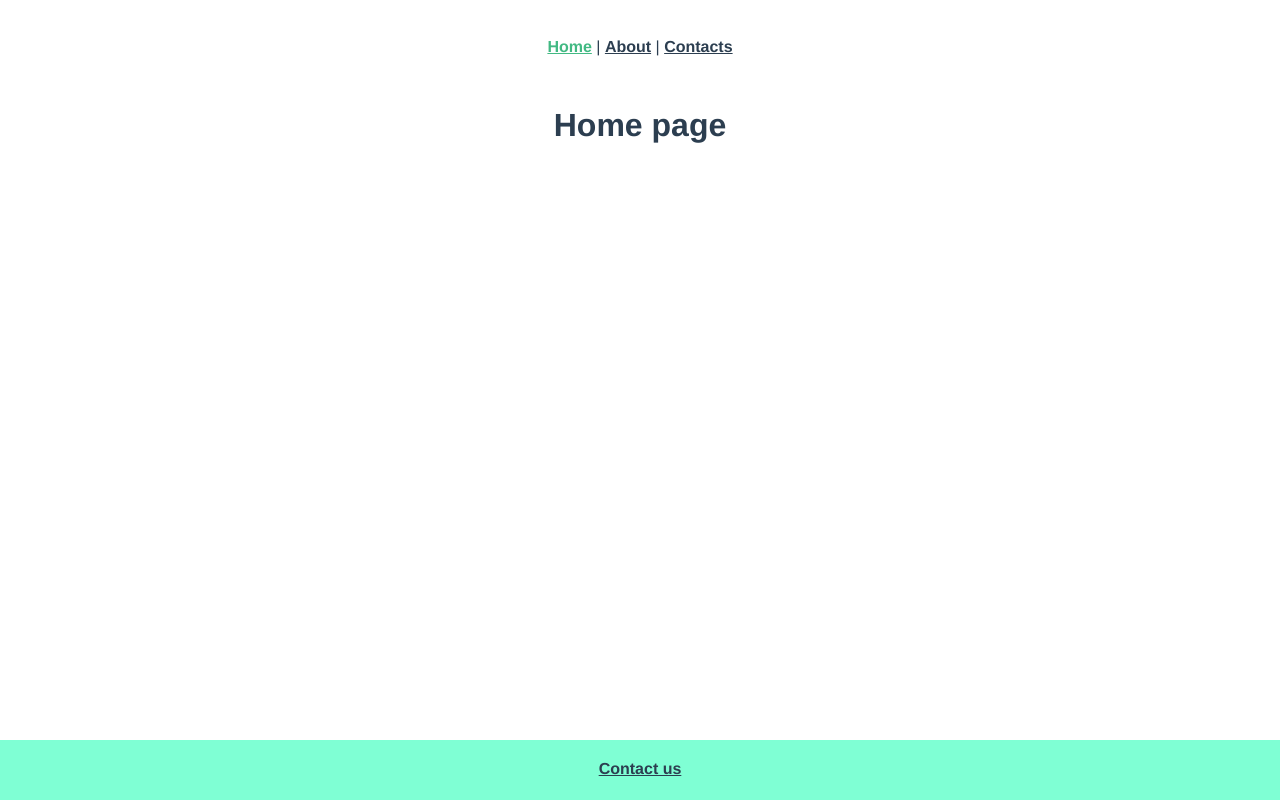
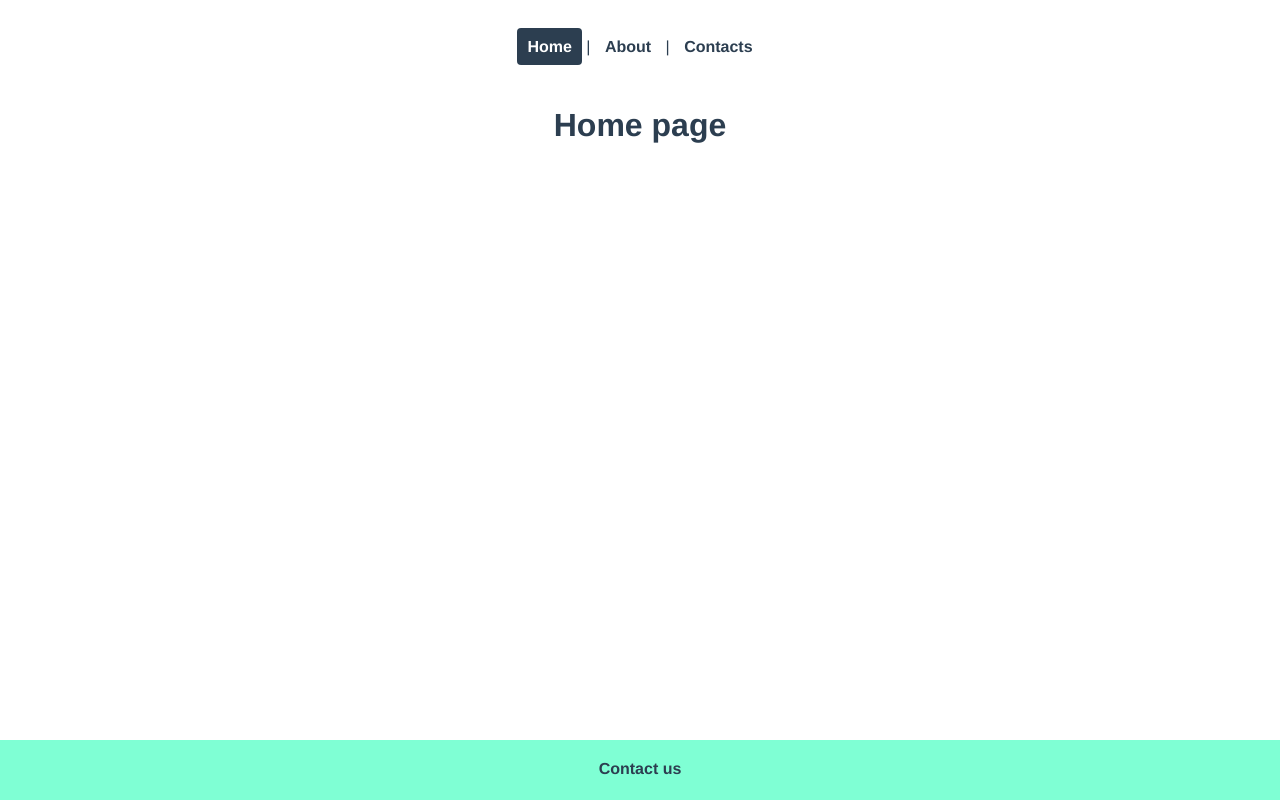
Before and after one commit to aparm/wad-hw3, a Vue app: page / in a window 1280 px wide. Built offline with nearby package versions, Linux system fonts and the light colour scheme.

Commit message:
Header and Footer style

```diff
--- a/src/components/Footer.vue
+++ b/src/components/Footer.vue
@@ -25,6 +25,14 @@ export default {
 #footer a {
   font-weight: bold;
   color: #2c3e50;
+  text-decoration: none;
+  padding: 10px;
+  border-radius: 4px;
+}
+
+#footer a:hover {
+  color: white;
+  background: #2c3e50;
 }
 
 </style>
--- a/src/components/Header.vue
+++ b/src/components/Header.vue
@@ -20,9 +20,13 @@ export default {
 #nav a {
   font-weight: bold;
   color: #2c3e50;
+  text-decoration: none;
+  padding: 10px;
+  border-radius: 4px;
 }
 
 #nav a.router-link-exact-active {
-  color: #42b983;
+  color: white;
+  background: #2c3e50;
 }
 </style>
```
